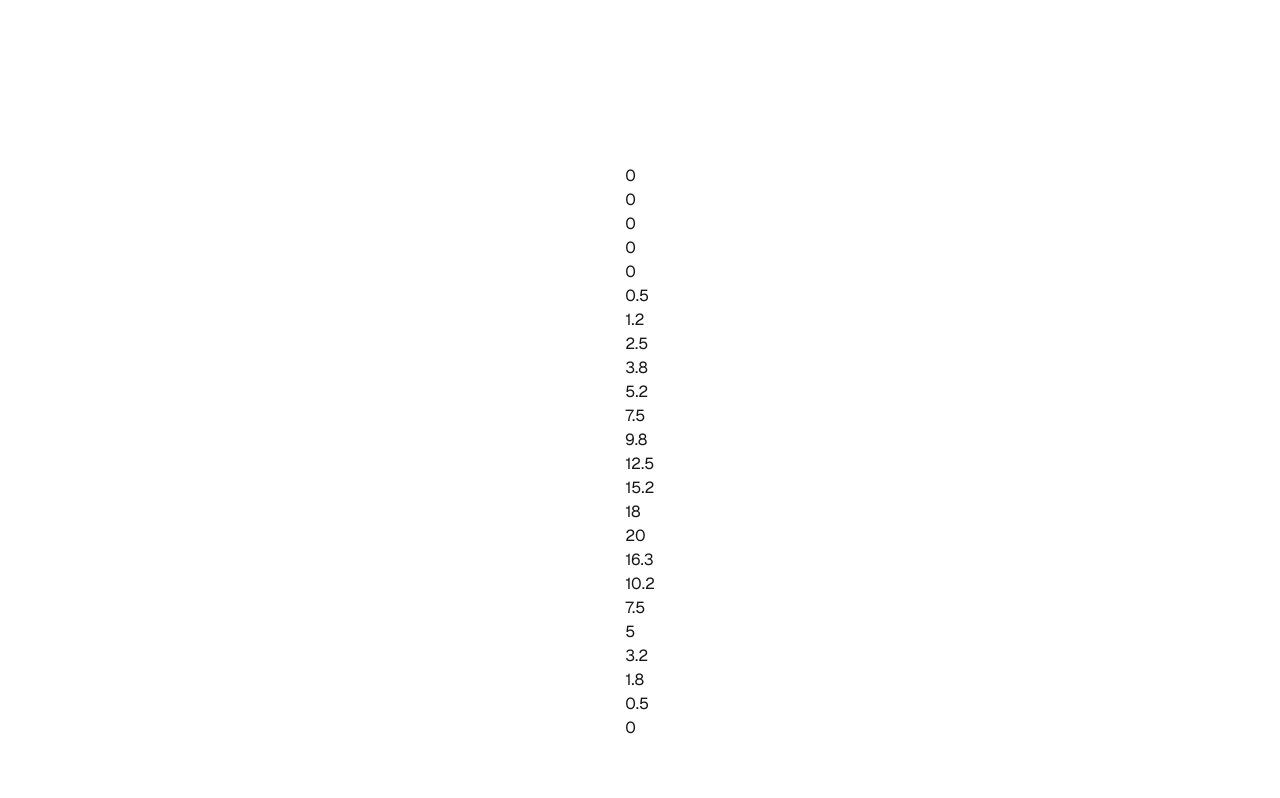
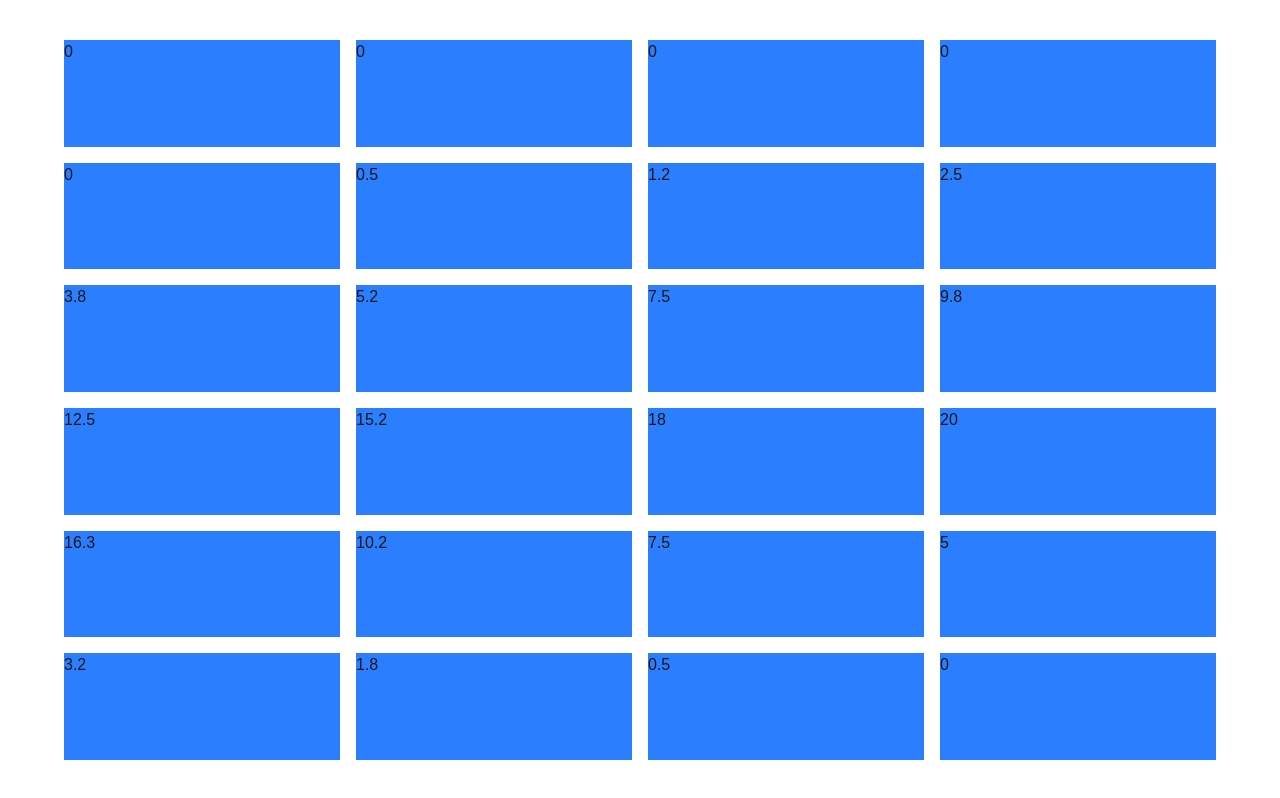
Before and after one commit to jacobjshelp/better-weather, a Next.js app: page / in a window 1280 px wide. Shown: the top 798 px of the page. Built offline with nearby package versions, Linux system fonts and the light colour scheme.

Commit message:
layout in grid working

```diff
--- a/app/components/HourlyForecast.tsx
+++ b/app/components/HourlyForecast.tsx
@@ -9,12 +9,12 @@ export default async function HourlyForecast() {
   const today = hourly.precipitation.slice(0, HOURS_IN_DAY)
 
   return (
-    <div>
-      <ul>
-        {today.map((value, i) => {
-          return <li key={i}>{value}</li>;
-        })}
-      </ul>
+    <div className="grid grid-cols-4 gap-4 h-full">
+      {today.map((value, i) => {
+        return (
+          <div key={i} className="bg-blue-500">{value}</div>
+        )
+      })}
     </div>
   );
 }
--- a/app/page.tsx
+++ b/app/page.tsx
@@ -2,11 +2,10 @@ import HourlyForecast from "./components/HourlyForecast";
 
 export default function Home() {
   return (
-    <div className="grid grid-rows-[20px_1fr_20px] items-center justify-items-center min-h-screen p-8 pb-20 gap-16 sm:p-20 font-[family-name:var(--font-geist-sans)]">
-      <main className="flex flex-col gap-[32px] row-start-2 items-center sm:items-start">
+    <div className="h-dvh flex">
+      <main className="h-9/10 w-9/10 mx-auto my-auto">
         <HourlyForecast />
       </main>
-      <footer className="row-start-3 flex gap-[24px] flex-wrap items-center justify-center"></footer>
     </div>
   );
 }
```
